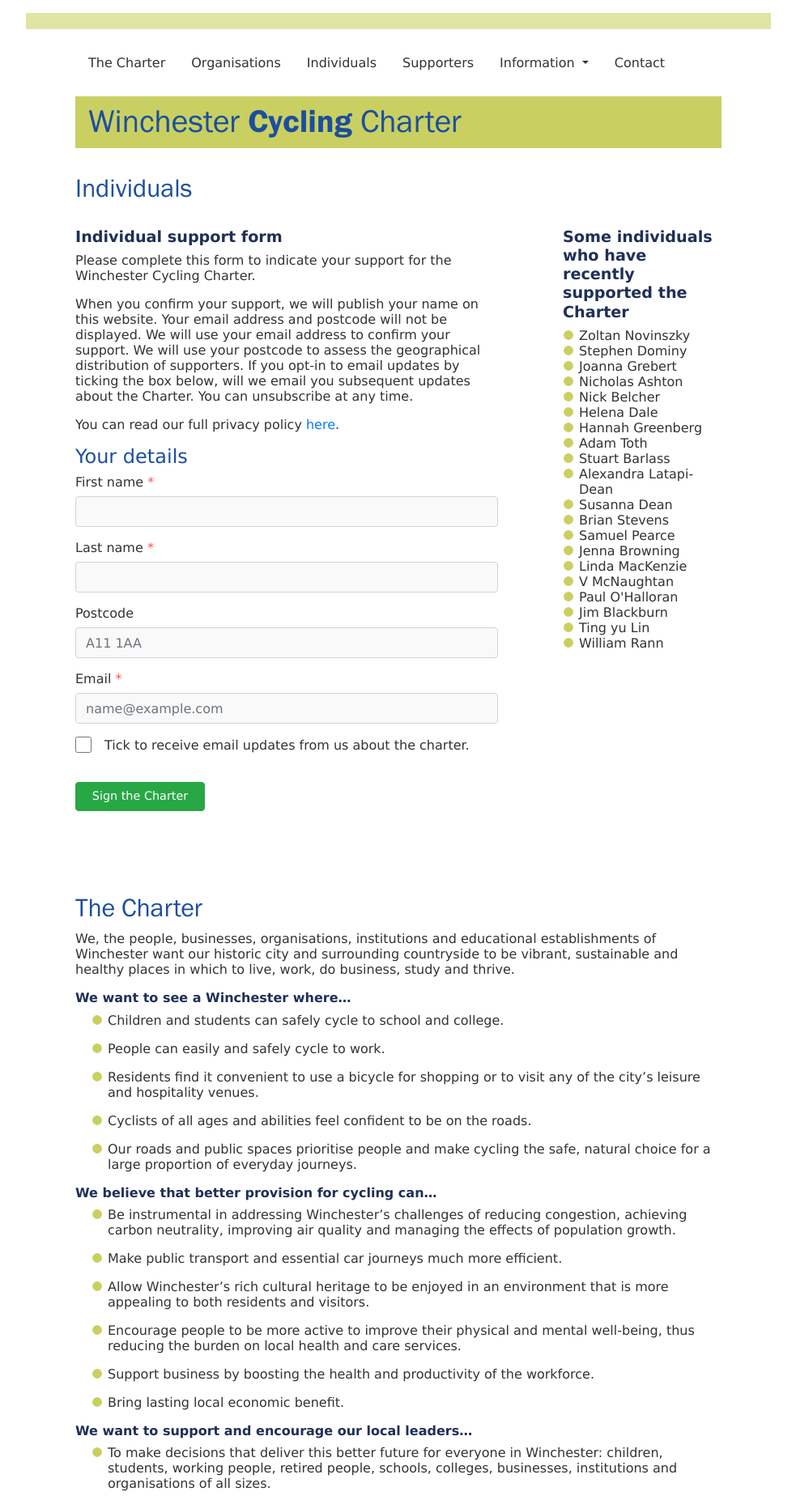
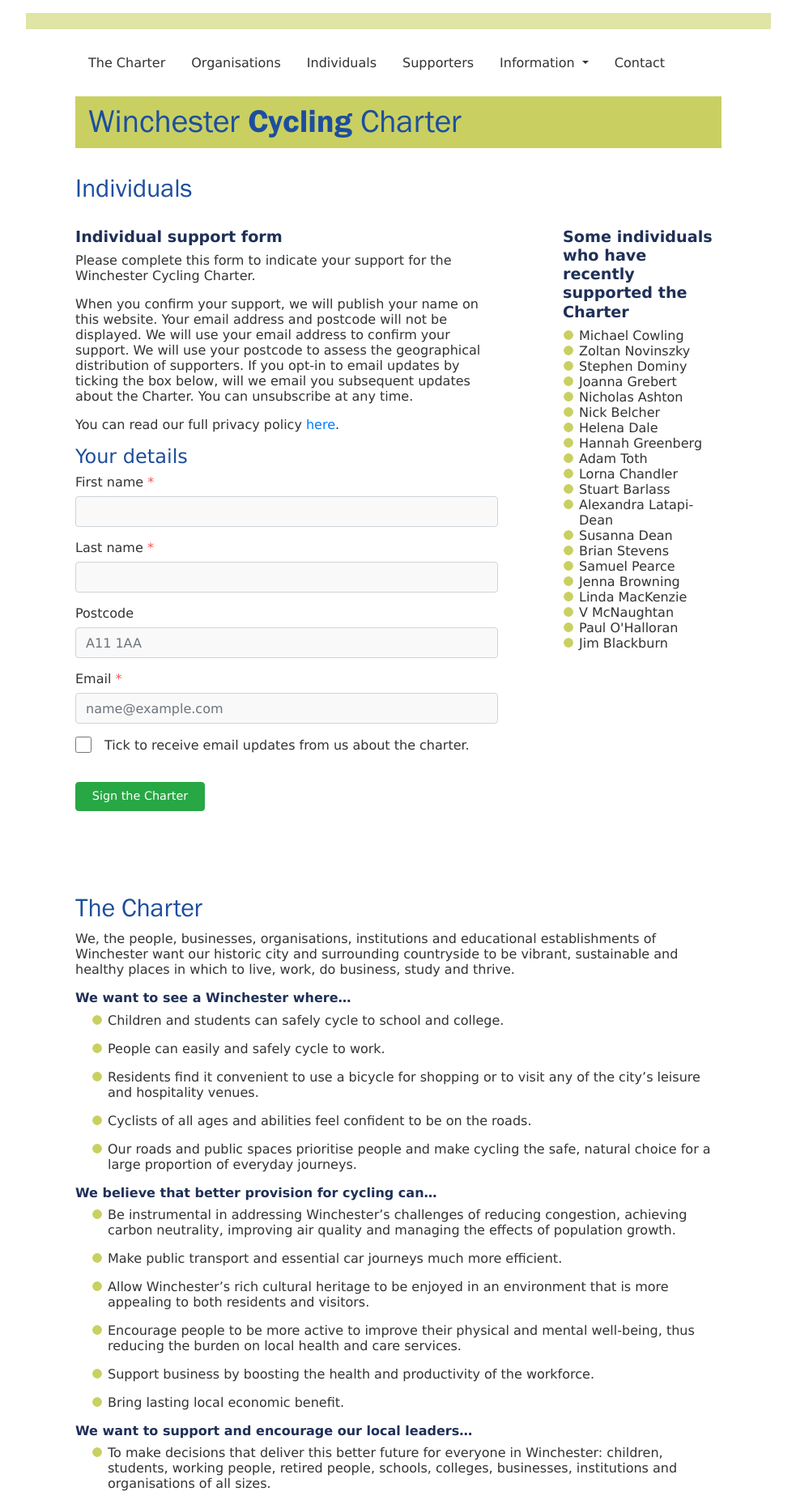
Before and after one commit to winchestercyclingcharter/winchestercyclingcharter.github.io, a Jekyll site: the page built from ind-page.md, in a window 1280 px wide. Shown: the whole page at 81% size, without its empty margins (148-1131 px from the left). Built offline with Jekyll 4.4.1, drawn with Linux system fonts in a browser that asks for light colours; nearby versions of some CDN libraries.

Commit message:
Update people.yml

```diff
--- a/_data/people.yml
+++ b/_data/people.yml
@@ -744,3 +744,5 @@ people:
 - { lastname: Grebert, firstname: Joanna, dt: 20211121-142427-719668 }
 - { lastname: Dominy, firstname: Stephen, dt: 20211207-090354-868576 }
 - { lastname: Novinszky, firstname: Zoltan, dt: 20211214-144604-187157 }
+- { lastname: Chandler, firstname: Lorna, dt: 20211109-104111-332147 }
+- { lastname: Cowling, firstname: Michael, dt: 20211225-151839-914426 }
```
